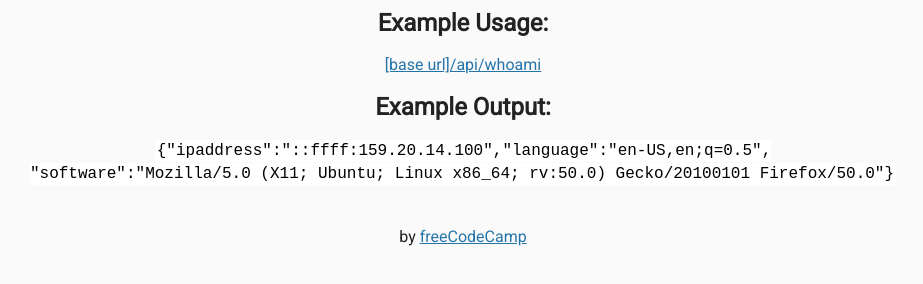
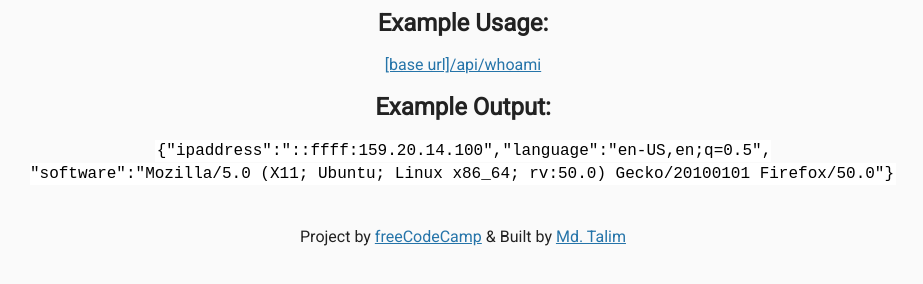
Before and after one commit to Md-Talim/fcc-request-header-parser, a website: page views/index.html in a window 1280 px wide. Shown: the part 72-356 px from the top of the page, without its empty margins (177-1100 px from the left). Drawn offline with Linux system fonts and the light colour scheme; files that its build step writes are made by us from their sources.

Commit message:
chore: update README & add credit

```diff
--- a/views/index.html
+++ b/views/index.html
@@ -4,7 +4,9 @@
 
 <head>
   <title>Request Header Parser</title>
-      <link rel="shortcut icon" href="https://cdn.hyperdev.com/us-east-1%3A52a203ff-088b-420f-81be-45bf559d01b1%2Ffavicon.ico" type="image/x-icon"/>
+  <link rel="shortcut icon"
+    href="https://cdn.hyperdev.com/us-east-1%3A52a203ff-088b-420f-81be-45bf559d01b1%2Ffavicon.ico"
+    type="image/x-icon" />
   <link href="https://fonts.googleapis.com/css?family=Roboto" rel="stylesheet" type="text/css">
   <link href="style.css" rel="stylesheet" type="text/css">
 </head>
@@ -25,7 +27,8 @@
   </div>
   <div class="footer">
     <p>
-          by <a href="https://www.freecodecamp.org">freeCodeCamp</a>
+      Project by <a href="https://www.freecodecamp.org/">freeCodeCamp</a> & Built by <a
+        href="https://github.com/md-talim">Md. Talim</a>
     </p>
   </div>
 </body>
```
Also changed, not shown: README.md. Lines whose indentation alone changed are shown as unchanged.
